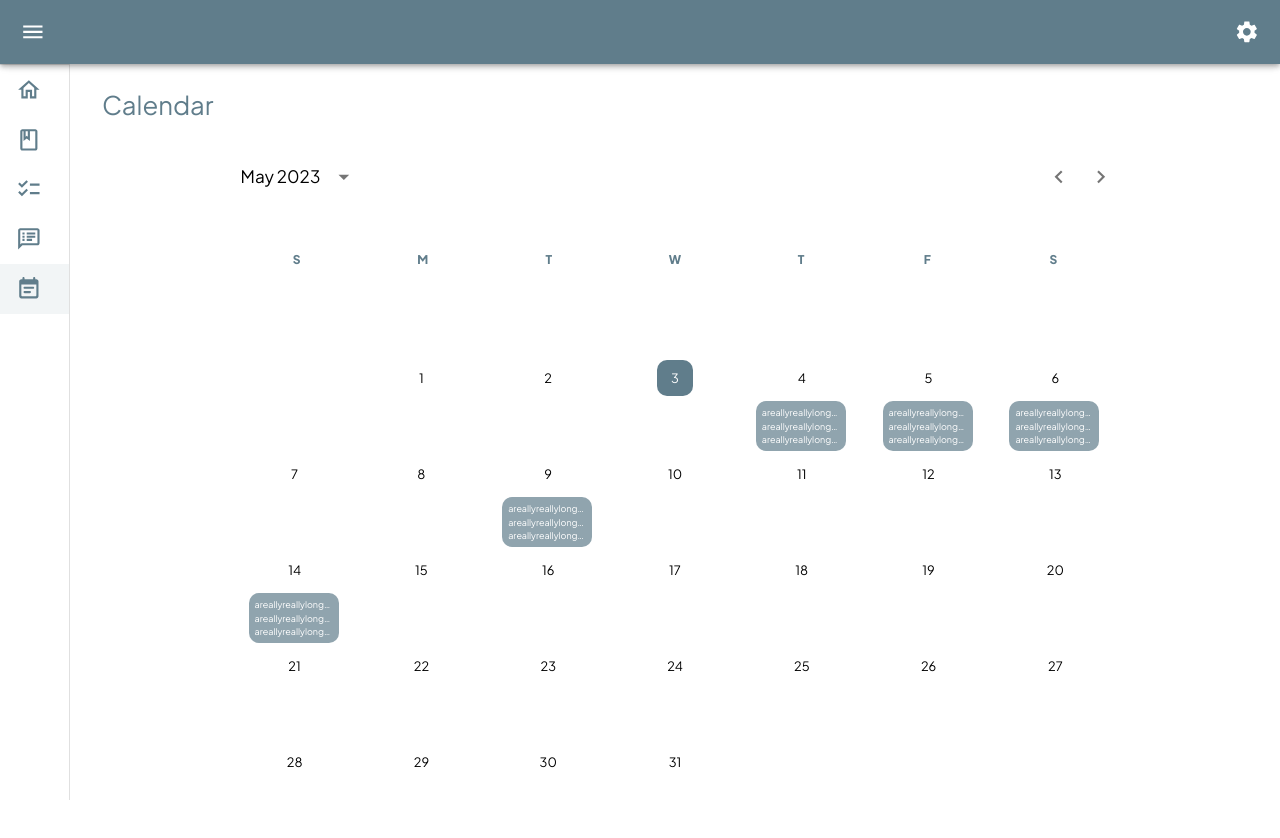
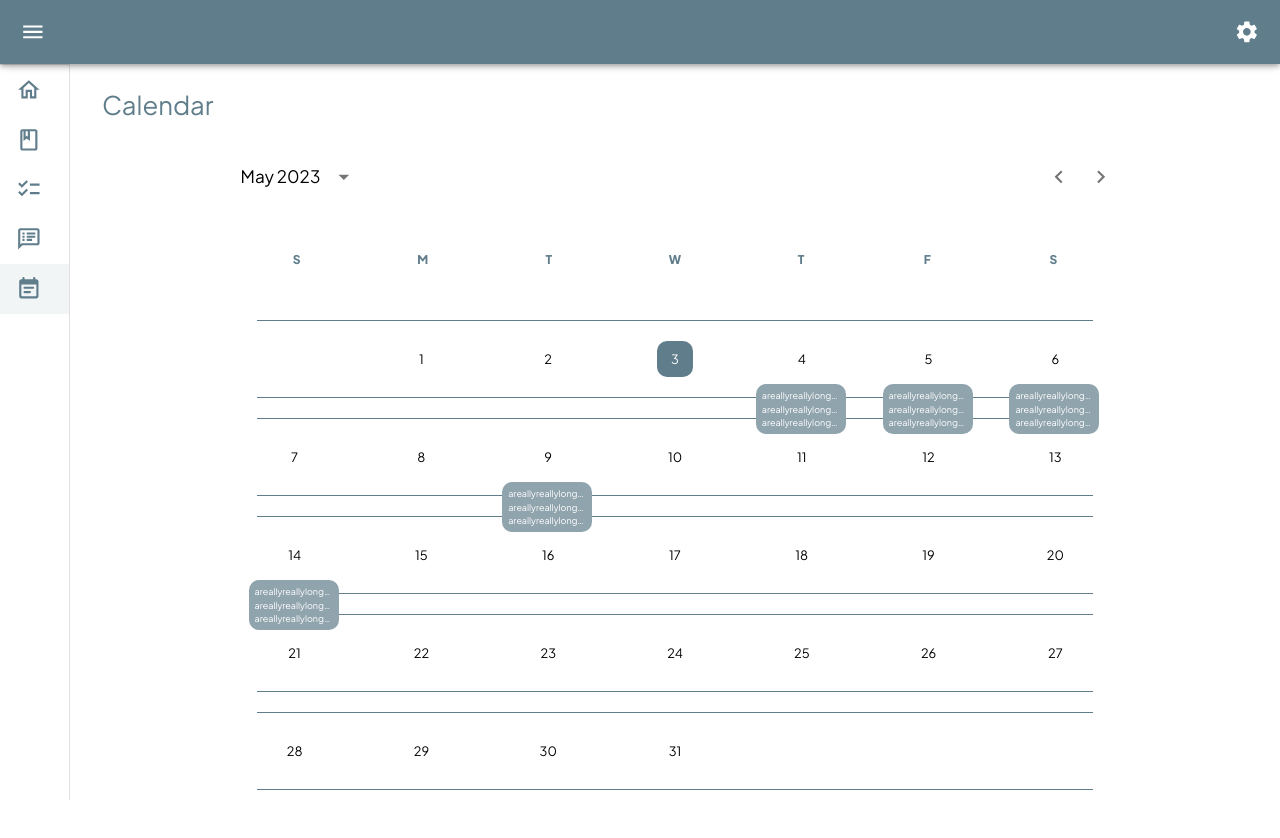
Before and after one commit to IKT-Team36/Student-productivity-helper-app-Frontend, a React (Vite) app: page /calendar in a window 1280 px wide. Shown: the top 838 px of the page. Built offline with nearby package versions, Linux system fonts and the light colour scheme.

Commit message:
style calendar

```diff
--- a/src/ui/layout/main-layout/Layout.tsx
+++ b/src/ui/layout/main-layout/Layout.tsx
@@ -19,7 +19,6 @@ const drawerCloseWidthBigScreen = 70;
 
 const MainContent = styled(Box)<{ open: boolean }>(({theme, open}) => ({
     width: '100vh',
-    height: '300vh',
     position: 'relative',
     marginTop: theme.spacing(7),
     // match with width of drawer when open/closed
--- a/src/ui/layout/sidebar/ListItemLink.tsx
+++ b/src/ui/layout/sidebar/ListItemLink.tsx
@@ -35,7 +35,7 @@ export const ListItemLink = ({icon, primary, to, className, ...rest}: ListItemLi
     )
 
     return (
-        <ListItemButton className={className} component={LinkBehavior} {...rest}>
+        <ListItemButton className={className} component={LinkBehavior} {...rest} disableRipple>
             {icon ? <StyledListItemIcon>{icon}</StyledListItemIcon> : null}
             {primary && <ListItemText style={{color: theme.palette.primary.main}} primary={primary}/>}
         </ListItemButton>
--- a/src/ui/pages/Calendar.tsx
+++ b/src/ui/pages/Calendar.tsx
@@ -24,9 +24,13 @@ const DateCalendarStyled = styled(DateCalendar)(({theme}) => ({
         width: '100%',
     },
     minHeight: '700px',
+    [theme.breakpoints.down('md')]: {
+        minHeight: '200px',
+    },
     '& .MuiDayCalendar-header': {
         justifyContent: 'space-between !important',
         padding: '20px',
+        paddingBottom: 0,
         marginLeft: '40px',
         marginRight: '40px',
         [theme.breakpoints.down('md')]: {
@@ -50,6 +54,11 @@ const DateCalendarStyled = styled(DateCalendar)(({theme}) => ({
         overflowX: 'none',
     },
     '& .MuiDayCalendar-weekContainer': {
+        [theme.breakpoints.up('md')]: {
+            borderBottom: '1px solid',
+            borderTop: '1px solid',
+            borderColor: theme.palette.primary.main,
+        },
         justifyContent: 'space-between !important',
         margin: '5px',
         marginTop: '20px',
@@ -232,14 +241,10 @@ export const Calendar = () => {
                                 name: 'flip',
                                 enabled: false,
                             },
-                            {
-                                name: 'preventOverflow',
-                                enabled: false,
-                            }
                         ]}
                     >
                         {({TransitionProps}) => (
-                            <Fade {...TransitionProps} timeout={250}>
+                            <Fade {...TransitionProps} timeout={150}>
                                 {eventsDetails()}
                             </Fade>
                         )}
```
